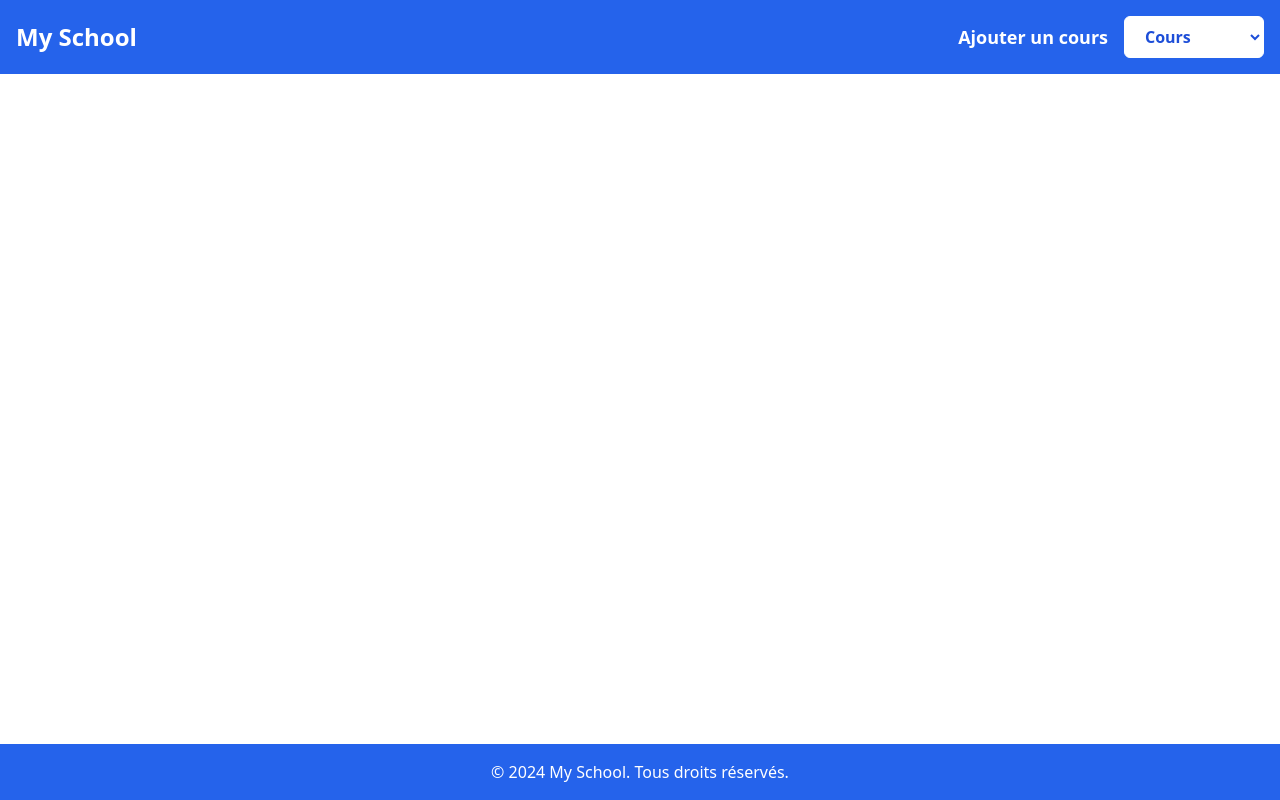
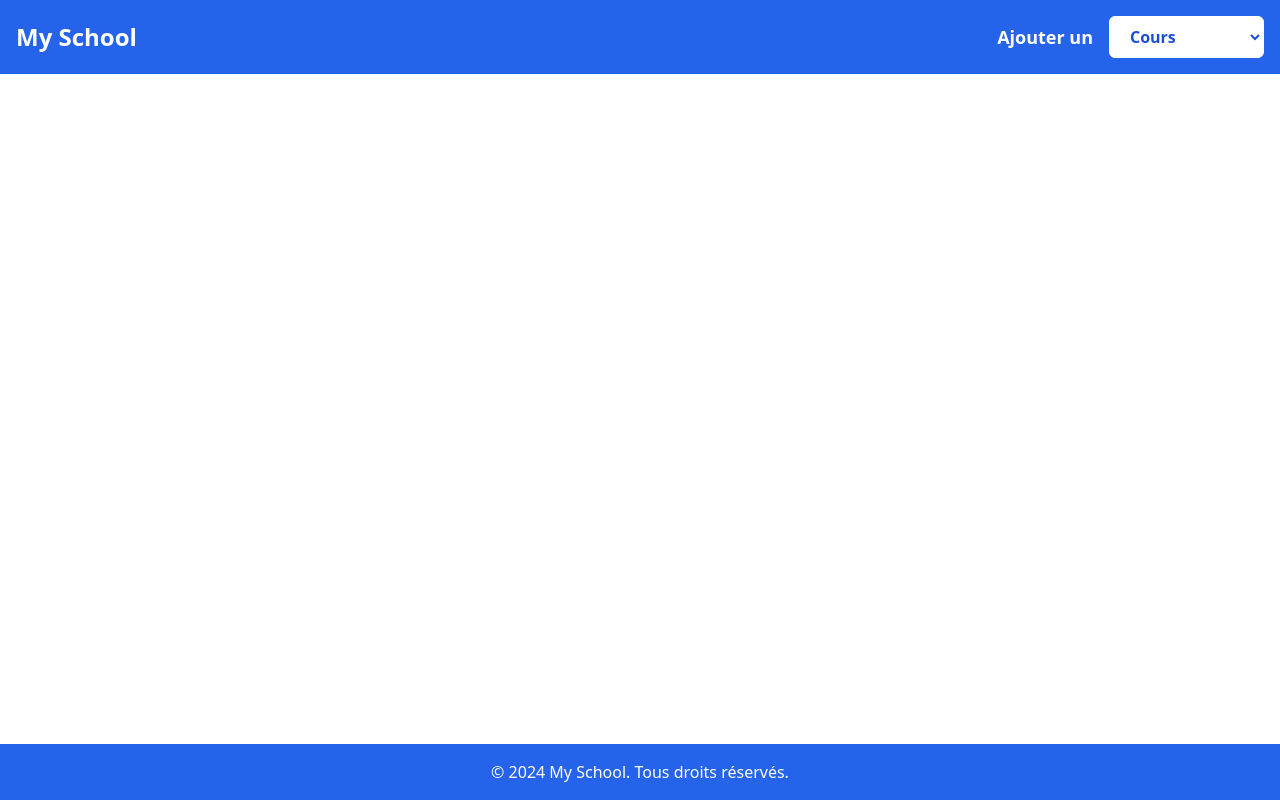
Before and after one commit to FAITH-ORAN/fullstack-Appli, a React (Create React App) app in the folder frontend/project-cours/: page /ajouter/1 in a window 1280 px wide. Built offline with nearby package versions, Linux system fonts and the light colour scheme.

Commit message:
fix: preselection of intiety in the header

```diff
--- a/frontend/project-cours/src/components/Header.js
+++ b/frontend/project-cours/src/components/Header.js
@@ -21,21 +21,20 @@ const Header = ({ entityType, setEntityType }) => {
 
         <div className="flex items-center">
           <h1 className="text-lg font-semibold mr-4">
-            Ajouter {entityType === 'course' ? 'un cours' : entityType === 'professor' ? 'un professeur' : 'un étudiant'}
+            Ajouter un
           </h1>
           <select
             onChange={handleSelectChange}
-            value={entityType}
+            value={entityType || ''}
             className="bg-white text-blue-700 border border-white rounded-md px-4 py-2 font-semibold"
           >
+            <option value="" disabled>Sélectionner</option>
             <option value="course">Cours</option>
             <option value="professor">Professeur</option>
             <option value="student">Étudiant</option>
           </select>
         </div>
       </div>
-
-      {/* Modal to add entity */}
       {isModalOpen && (
         <EntityFormModal entityType={entityType} onClose={handleCloseModal} />
       )}
```
